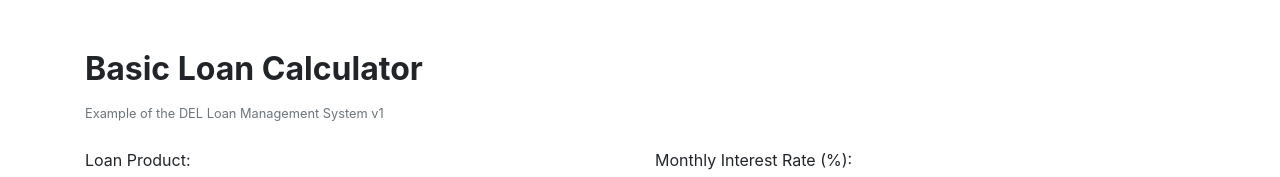
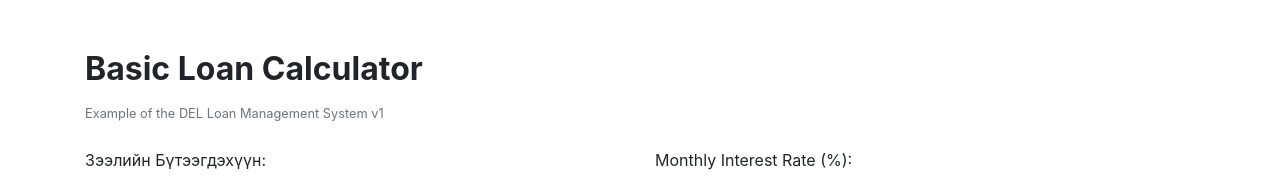
Before and after one commit to MySimpleSmart/loan-calculator, a plain HTML site: page index.html in a window 1280 px wide. Shown: the top 177 px of the page. Drawn offline with nearby package versions, Linux system fonts and the light colour scheme.

Commit message:
Update index.html
Нэр өөрчлөсөн

```diff
--- a/index.html
+++ b/index.html
@@ -38,7 +38,7 @@
             <div class="row">
                 <div class="col-md-6">
                     <div class="form-group">
-                        <label for="loanProduct">Loan Product:</label>
+                        <label for="loanProduct">Зээлийн Бүтээгдэхүүн:</label>
                         <select class="form-control" id="loanProduct">
                             <option>General Loan</option>
                             <option>Student Loan</option>
```
